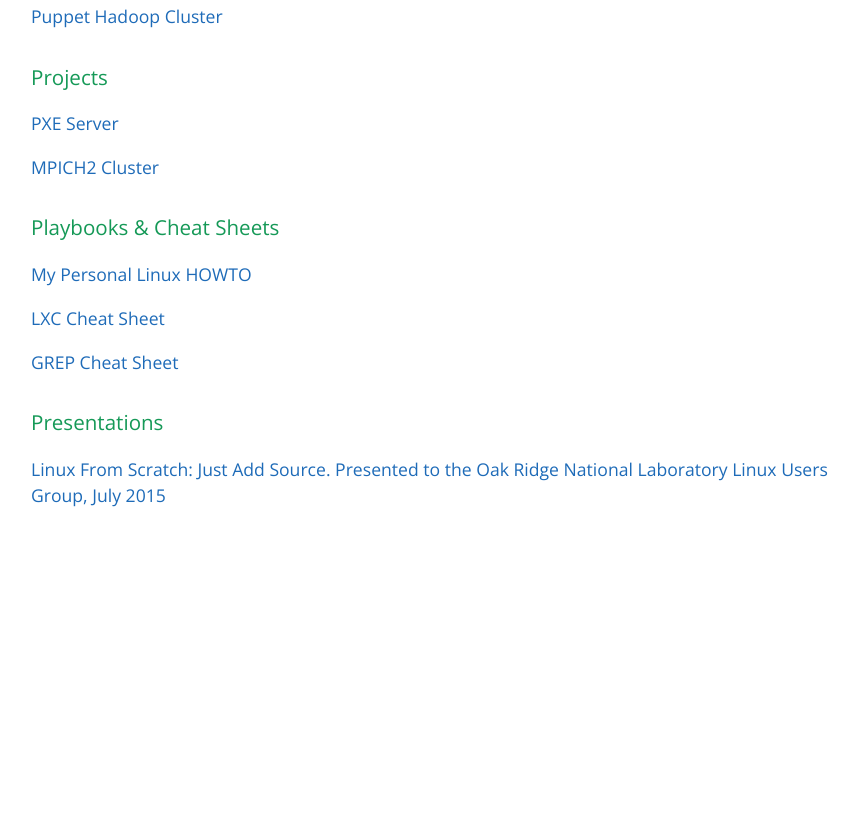
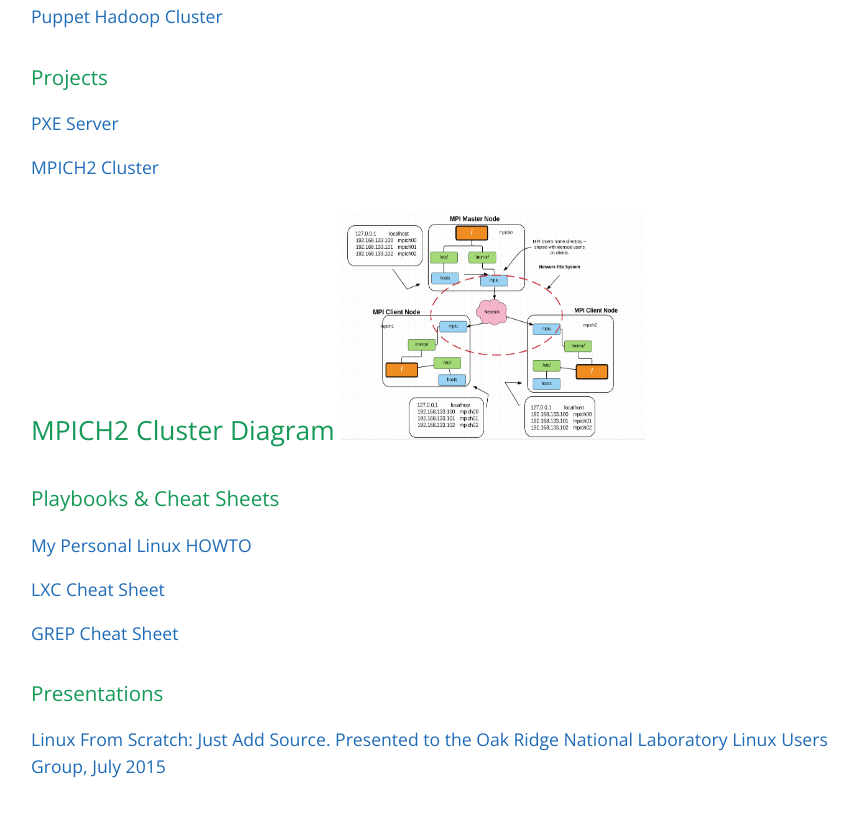
Before and after one commit to bataylor976/bataylor976.github.io, a plain HTML site: page index.html in a window 1280 px wide. Shown: the part 850-1667 px from the top of the page, without its empty margins (193-1051 px from the left). Before the commit the page ends 1408 px from the top, so only its background shows below. Drawn offline with nearby package versions, Linux system fonts and the light colour scheme.

```diff
--- a/index.html
+++ b/index.html
@@ -51,6 +51,9 @@
 
 <p><a href="https://github.com/bataylor976/bataylor976.github.io/blob/master/projects/ubuntu-mpich2-cluster.txt">MPICH2 Cluster</a></p>
 
+<h2>MPICH2 Cluster Diagram</h>
+<img src="https://github.com/bataylor976/bataylor976.github.io/blob/master/projects/project-imgs/mpich-diagram.png" alt="MPICH2 Cluster Diagram" style="width:304px;height:228px;">
+
 <h3>
 <a id="Playbooks & Cheat Sheets" class="anchor" href="Playbooks & Cheat Sheets" aria-hidden="true"><span aria-hidden="true" class="octicon octicon-link"></span></a>Playbooks & Cheat Sheets</h3>
 
```
